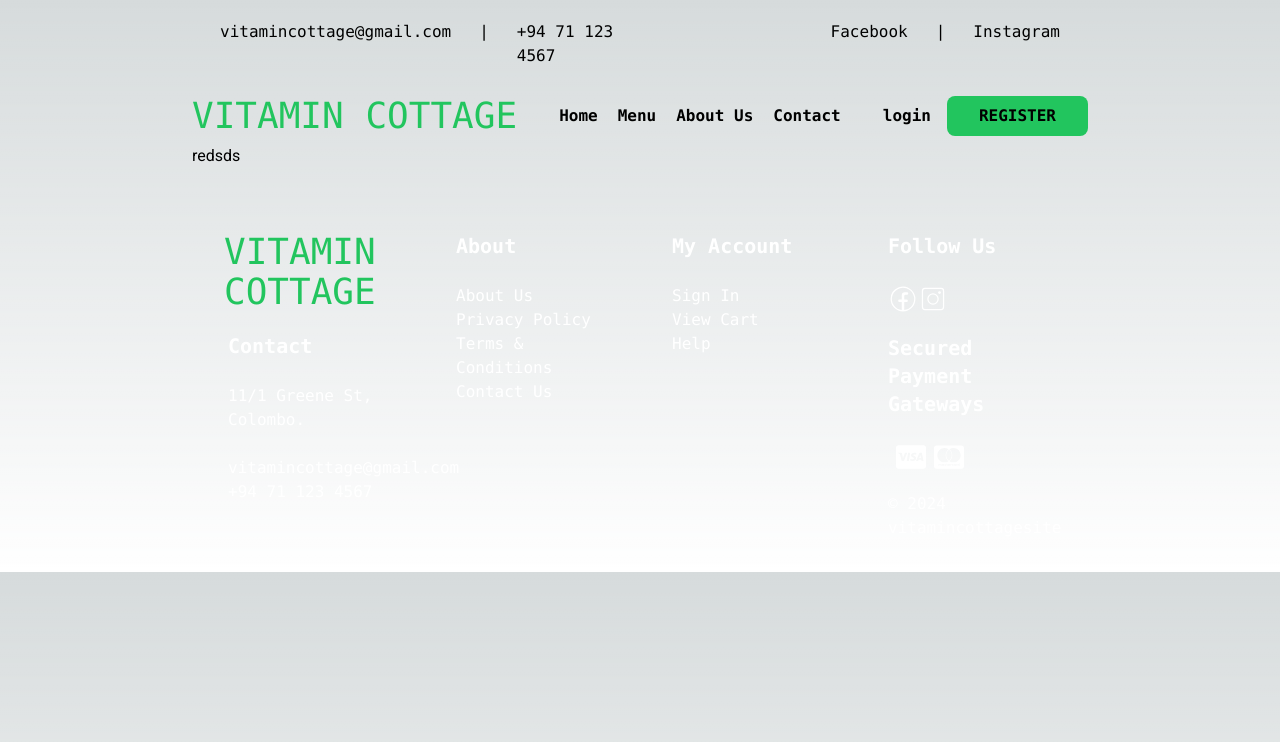
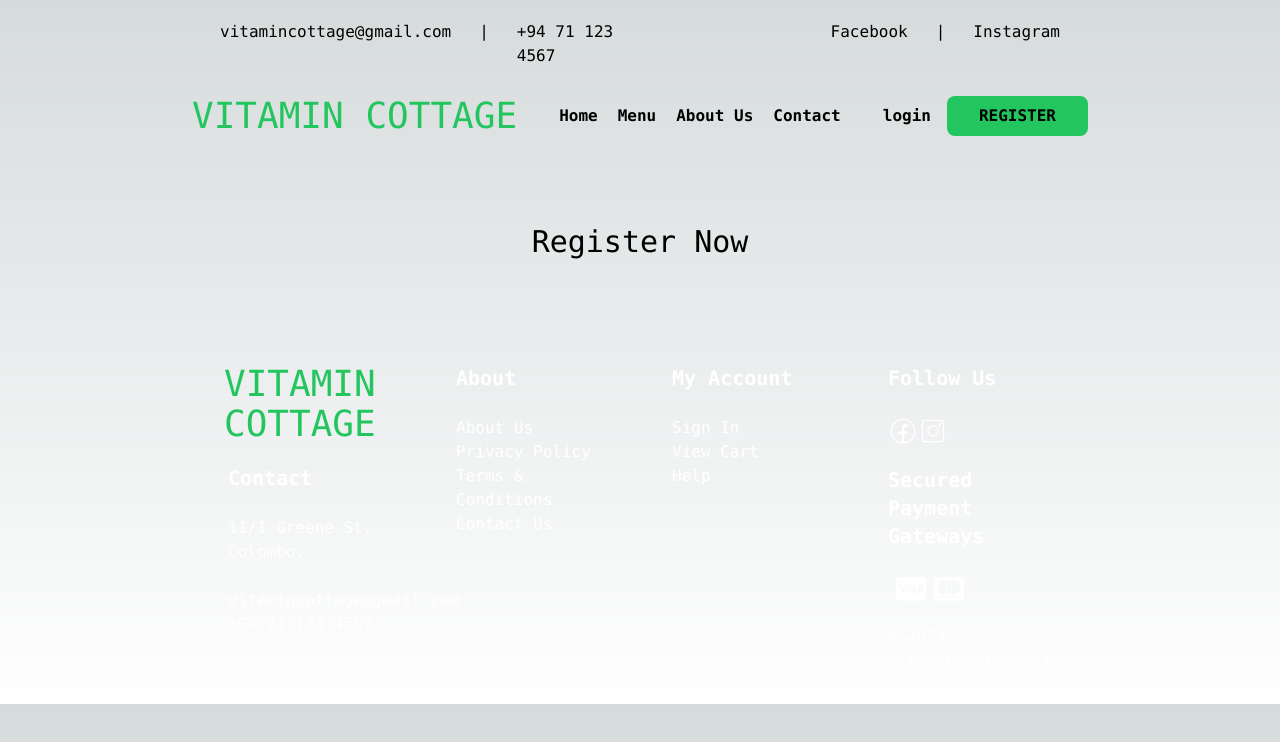
Before and after one commit to DushyanthiMahavithana/vitamin_cottage, a Next.js app: page /register in a window 1280 px wide. Shown: the top 742 px of the page. Built offline with nearby package versions, Linux system fonts and the light colour scheme.

Commit message:
installed shad/ui

```diff
--- a/src/app/globals.css
+++ b/src/app/globals.css
@@ -2,12 +2,73 @@
 @tailwind components;
 @tailwind utilities;
 
+@layer base {
   :root {
+    --background: 0 0% 100%;
+    --foreground: 222.2 84% 4.9%;
+
+    --card: 0 0% 100%;
+    --card-foreground: 222.2 84% 4.9%;
+
+    --popover: 0 0% 100%;
+    --popover-foreground: 222.2 84% 4.9%;
+
+    --primary: 222.2 47.4% 11.2%;
+    --primary-foreground: 210 40% 98%;
+
+    --secondary: 210 40% 96.1%;
+    --secondary-foreground: 222.2 47.4% 11.2%;
+
+    --muted: 210 40% 96.1%;
+    --muted-foreground: 215.4 16.3% 46.9%;
+
+    --accent: 210 40% 96.1%;
+    --accent-foreground: 222.2 47.4% 11.2%;
+
+    --destructive: 0 84.2% 60.2%;
+    --destructive-foreground: 210 40% 98%;
+
+    --border: 214.3 31.8% 91.4%;
+    --input: 214.3 31.8% 91.4%;
+    --ring: 222.2 84% 4.9%;
+
+    --radius: 0.5rem;
+
     --foreground-rgb: 0, 0, 0;
     --background-start-rgb: 214, 219, 220;
     --background-end-rgb: 255, 255, 255;
   }
 
+  .dark {
+    --background: 222.2 84% 4.9%;
+    --foreground: 210 40% 98%;
+
+    --card: 222.2 84% 4.9%;
+    --card-foreground: 210 40% 98%;
+
+    --popover: 222.2 84% 4.9%;
+    --popover-foreground: 210 40% 98%;
+
+    --primary: 210 40% 98%;
+    --primary-foreground: 222.2 47.4% 11.2%;
+
+    --secondary: 217.2 32.6% 17.5%;
+    --secondary-foreground: 210 40% 98%;
+
+    --muted: 217.2 32.6% 17.5%;
+    --muted-foreground: 215 20.2% 65.1%;
+
+    --accent: 217.2 32.6% 17.5%;
+    --accent-foreground: 210 40% 98%;
+
+    --destructive: 0 62.8% 30.6%;
+    --destructive-foreground: 210 40% 98%;
+
+    --border: 217.2 32.6% 17.5%;
+    --input: 217.2 32.6% 17.5%;
+    --ring: 212.7 26.8% 83.9%;
+  }
+}
 @media (prefers-color-scheme: dark) {
   :root {
     --foreground-rgb: 255, 255, 255;
@@ -16,7 +77,12 @@
   }
 }
 
+@layer base {
+  * {
+    @apply border-border;
+  }
   body {
+    @apply bg-background text-foreground;
     color: rgb(var(--foreground-rgb));
     background: linear-gradient(
         to bottom,
@@ -25,3 +91,4 @@
       )
       rgb(var(--background-start-rgb));
   }
+}
--- a/src/app/register/page.js
+++ b/src/app/register/page.js
@@ -1,9 +1,11 @@
 import React from 'react'
+import SectionHeaders from '@/components/SectionHeaders'
 
 export default function Registerpage() {
   return (
-    <div>
-      redsds
+    <div className='text-center mt-20'>
+      <SectionHeaders mainheader={'Register Now'}></SectionHeaders>
+
     </div>
   )
 }
--- /dev/null
+++ b/src/lib/utils.ts
@@ -0,0 +1,6 @@
+import { type ClassValue, clsx } from "clsx"
+import { twMerge } from "tailwind-merge"
+
+export function cn(...inputs: ClassValue[]) {
+  return twMerge(clsx(inputs))
+}
--- a/tailwind.config.js
+++ b/tailwind.config.js
@@ -1,12 +1,79 @@
 /** @type {import('tailwindcss').Config} */
 module.exports = {
+  darkMode: ["class"],
   content: [
+    './pages/**/*.{ts,tsx}',
+    './components/**/*.{ts,tsx}',
+    './app/**/*.{ts,tsx}',
+    './src/app/**/*.{ts,tsx}',
     './src/pages/**/*.{js,ts,jsx,tsx,mdx}',
     './src/components/**/*.{js,ts,jsx,tsx,mdx}',
     './src/app/**/*.{js,ts,jsx,tsx,mdx}',
   ],
+  prefix: "",
   theme: {
+    container: {
+      center: true,
+      padding: "2rem",
+      screens: {
+        "2xl": "1400px",
+      },
+    },
     extend: {
+      colors: {
+        border: "hsl(var(--border))",
+        input: "hsl(var(--input))",
+        ring: "hsl(var(--ring))",
+        background: "hsl(var(--background))",
+        foreground: "hsl(var(--foreground))",
+        primary: {
+          DEFAULT: "hsl(var(--primary))",
+          foreground: "hsl(var(--primary-foreground))",
+        },
+        secondary: {
+          DEFAULT: "hsl(var(--secondary))",
+          foreground: "hsl(var(--secondary-foreground))",
+        },
+        destructive: {
+          DEFAULT: "hsl(var(--destructive))",
+          foreground: "hsl(var(--destructive-foreground))",
+        },
+        muted: {
+          DEFAULT: "hsl(var(--muted))",
+          foreground: "hsl(var(--muted-foreground))",
+        },
+        accent: {
+          DEFAULT: "hsl(var(--accent))",
+          foreground: "hsl(var(--accent-foreground))",
+        },
+        popover: {
+          DEFAULT: "hsl(var(--popover))",
+          foreground: "hsl(var(--popover-foreground))",
+        },
+        card: {
+          DEFAULT: "hsl(var(--card))",
+          foreground: "hsl(var(--card-foreground))",
+        },
+      },
+      borderRadius: {
+        lg: "var(--radius)",
+        md: "calc(var(--radius) - 2px)",
+        sm: "calc(var(--radius) - 4px)",
+      },
+      keyframes: {
+        "accordion-down": {
+          from: { height: "0" },
+          to: { height: "var(--radix-accordion-content-height)" },
+        },
+        "accordion-up": {
+          from: { height: "var(--radix-accordion-content-height)" },
+          to: { height: "0" },
+        },
+      },
+      animation: {
+        "accordion-down": "accordion-down 0.2s ease-out",
+        "accordion-up": "accordion-up 0.2s ease-out",
+      },
       backgroundImage: {
         'gradient-radial': 'radial-gradient(var(--tw-gradient-stops))',
         'gradient-conic':
@@ -14,5 +81,5 @@
       },
     },
   },
-  plugins: [],
+  plugins: [require("tailwindcss-animate")],
 }
```
Also changed, not shown: package.json (+6 -1 lines), components.json (added), 1 other file (tests, documents, lock files or other folders). Lines whose indentation alone changed are shown as unchanged.
